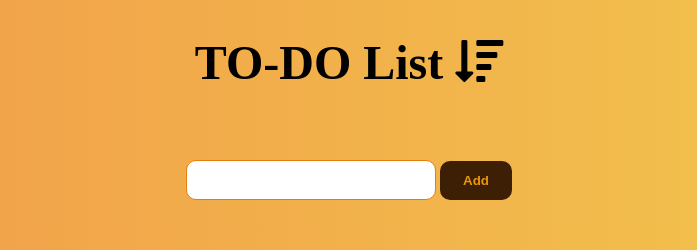
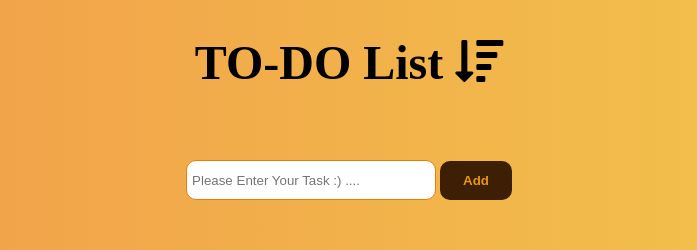
Before and after one commit to FACG6/ToDo-Chocolate-Team, a website: page index.html in a window 1280 px wide. Shown: the top 250 px of the page, without its empty margins (291-988 px from the left). Drawn offline with Linux system fonts and the light colour scheme.

Commit message:
modifiy input field

```diff
--- a/index.html
+++ b/index.html
@@ -18,7 +18,7 @@
         <h1>TO-DO List <i class="fas fa-sort-amount-down sort_icone"></i></h1>
       </header>
       <form class="form_add" id="add-todo">
-        <input type="text" name="description" value="">
+        <input type="text" name="description" value="" placeholder="Please Enter Your Task :) ....">
         <input type="submit" name="" value="Add">
       </form>
       <div id="todo-container">
```
